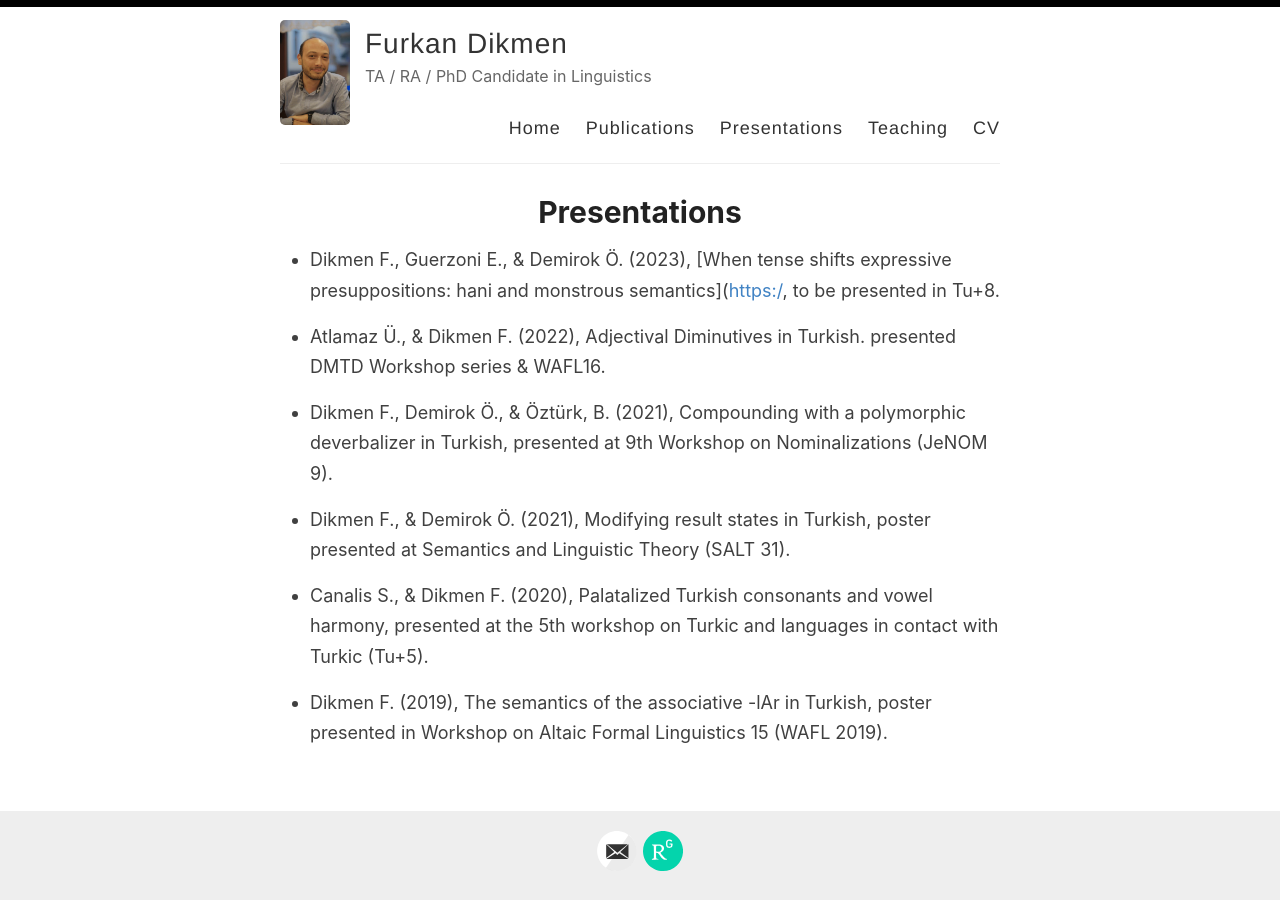
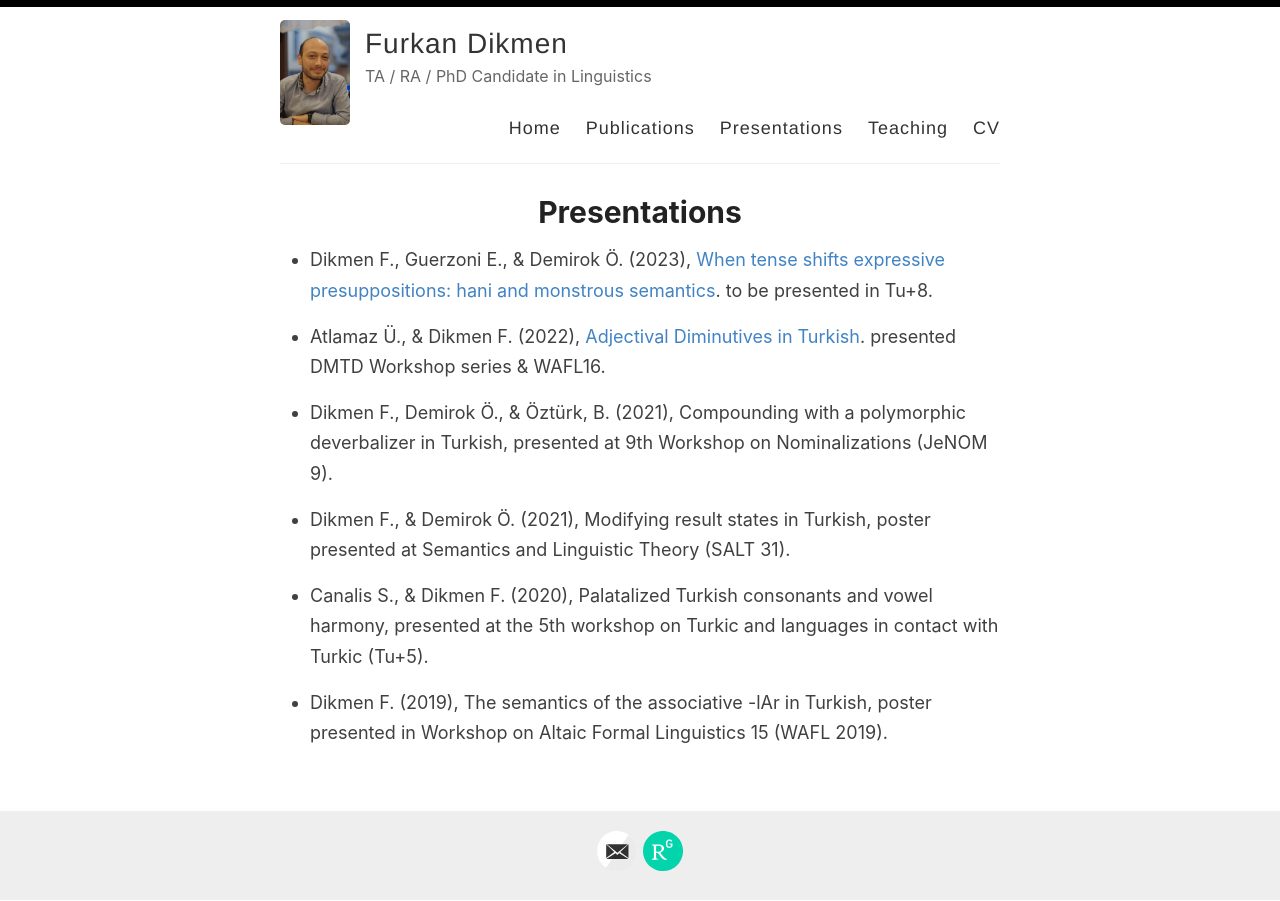
Before and after one commit to furkandikmen/furkandikmen.github.io, a Jekyll site: the page built from _pages/presentations.md, in a window 1280 px wide. Built offline with Jekyll 4.4.1, drawn with Linux system fonts in a browser that asks for light colours; some of the changed lines change nothing that is shown.

Commit message:
Update presentations.md

```diff
--- a/_pages/presentations.md
+++ b/_pages/presentations.md
@@ -4,9 +4,9 @@ title: Presentations
 permalink: /presentations/
 ---
 
-- Dikmen F., Guerzoni E., & Demirok Ö. (2023), [When tense shifts expressive presuppositions: hani and monstrous semantics]([https:/](https://furkandikmen.com/assets/presentations/Tu+8-Dikmen, Guerzoni & Demirok (1).pdf), to be presented in Tu+8.
+- Dikmen F., Guerzoni E., & Demirok Ö. (2023), [When tense shifts expressive presuppositions: hani and monstrous semantics](https://furkandikmen.com/assets/presentations/Tu+8-Dikmen, Guerzoni & Demirok (1).pdf). to be presented in Tu+8.
 
-- Atlamaz Ü., & Dikmen F. (2022), Adjectival Diminutives in Turkish. presented DMTD Workshop series & WAFL16.
+- Atlamaz Ü., & Dikmen F. (2022), [Adjectival Diminutives in Turkish](https://furkandikmen.com/assets/presentations/Adjectival_Dimunitives.pdf). presented DMTD Workshop series & WAFL16.
 
 - Dikmen F., Demirok Ö., & Öztürk, B. (2021), Compounding with a polymorphic deverbalizer in Turkish, presented at 9th Workshop on Nominalizations (JeNOM 9).
 
```
